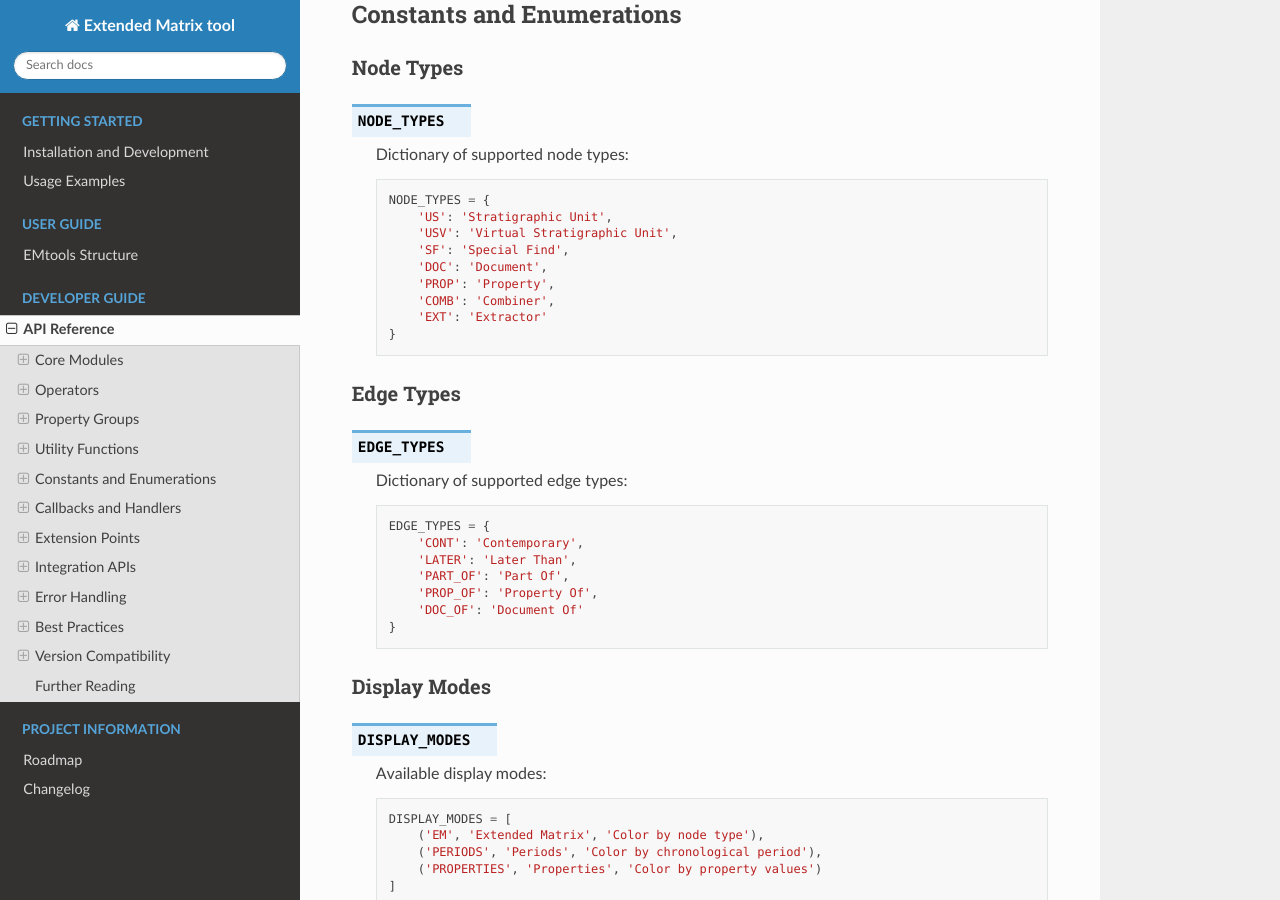
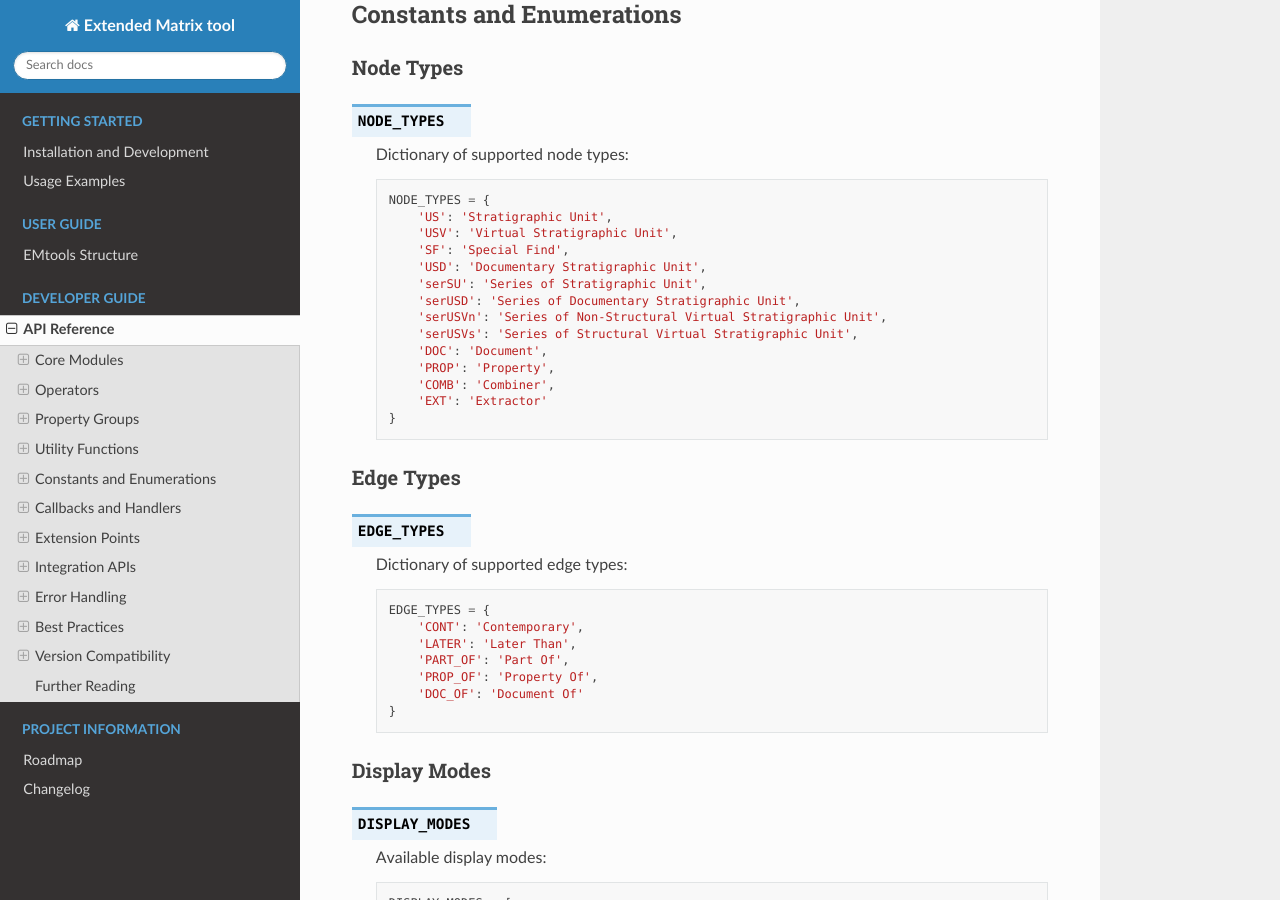
Before and after one commit to zalmoxes-laran/EM-blender-tools-doc, a Sphinx documentation site: the page built from docs/api_reference.rst, in a window 1280 px wide and 900 px high, scrolled down 3520 px. Built offline with Sphinx 7.4.7 and the Read the Docs theme 3.1.0, drawn with Linux system fonts in a browser that asks for light colours; pages that are not in the unit, such as notebooks, are missing from menus.

Commit message:
Add new node types to docs
Update documentation to include additional node types. EMstructure.rst text expanded to mention USD, serSU and serUSD, and api_reference.rst Node Types mapping adds keys and descriptions for 'USD', 'serSU', 'serUSD', 'serUSVn', and 'serUSVs' so the docs reflect the updated model.

```diff
--- a/docs/EMstructure.rst
+++ b/docs/EMstructure.rst
@@ -341,7 +341,7 @@ Within the ``Display mode`` section, users can filter the visualization of the g
    Visual Manager EM-mode and the labeling workflow
 
 
-``EM`` will visualize Proxies with a monochromatic material that will match their node (US, USV/s, USV/n, SF, etc..; :numref:`Fig. %s <EM_VM_Proxy_cam_label_01-03FIG>`).
+``EM`` will visualize Proxies with a monochromatic material that will match their node (US, USV/s, USV/n, SF, USD, serSU, serUSD, etc..; :numref:`Fig. %s <EM_VM_Proxy_cam_label_01-03FIG>`).
 
 Within the panel (:numref:`Fig. %s <EM_VM_Proxy_cam_label_01-03FIG>`) user can also control the ``alpha`` value of the Proxies’ material (0 = completely transparent; 1 = no alpha).
 Other display options allow user to visualize ONLY selected Proxies with different modes (``bounding box``, ``wireframe``, ``solid``, ``solid&wireframe``).
--- a/docs/api_reference.rst
+++ b/docs/api_reference.rst
@@ -190,6 +190,11 @@ Node Types
           'US': 'Stratigraphic Unit',
           'USV': 'Virtual Stratigraphic Unit',
           'SF': 'Special Find',
+          'USD': 'Documentary Stratigraphic Unit',
+          'serSU': 'Series of Stratigraphic Unit',
+          'serUSD': 'Series of Documentary Stratigraphic Unit',
+          'serUSVn': 'Series of Non-Structural Virtual Stratigraphic Unit',
+          'serUSVs': 'Series of Structural Virtual Stratigraphic Unit',
           'DOC': 'Document',
           'PROP': 'Property',
           'COMB': 'Combiner',
```
